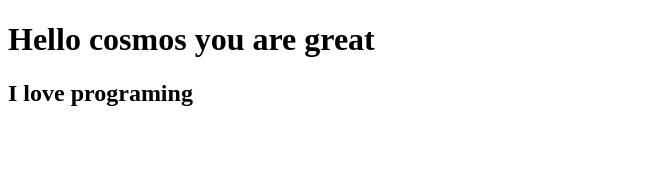
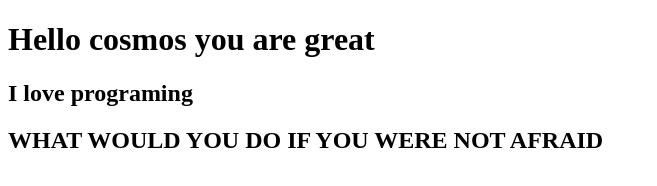
Before and after one commit to Rafaell416/devops-example, a website: page public/index.html in a window 1280 px wide. Shown: the whole page, without its empty margins (0-657 px from the left). Drawn offline with Linux system fonts and the light colour scheme.

Commit message:
add html change

```diff
--- a/public/index.html
+++ b/public/index.html
@@ -7,5 +7,6 @@
   <body>
     <h1>Hello cosmos you are great</h1>
     <h2>I love programing</h2>
+    <h2>WHAT WOULD YOU DO IF YOU WERE NOT AFRAID</h2>
   </body>
 </html>
```
